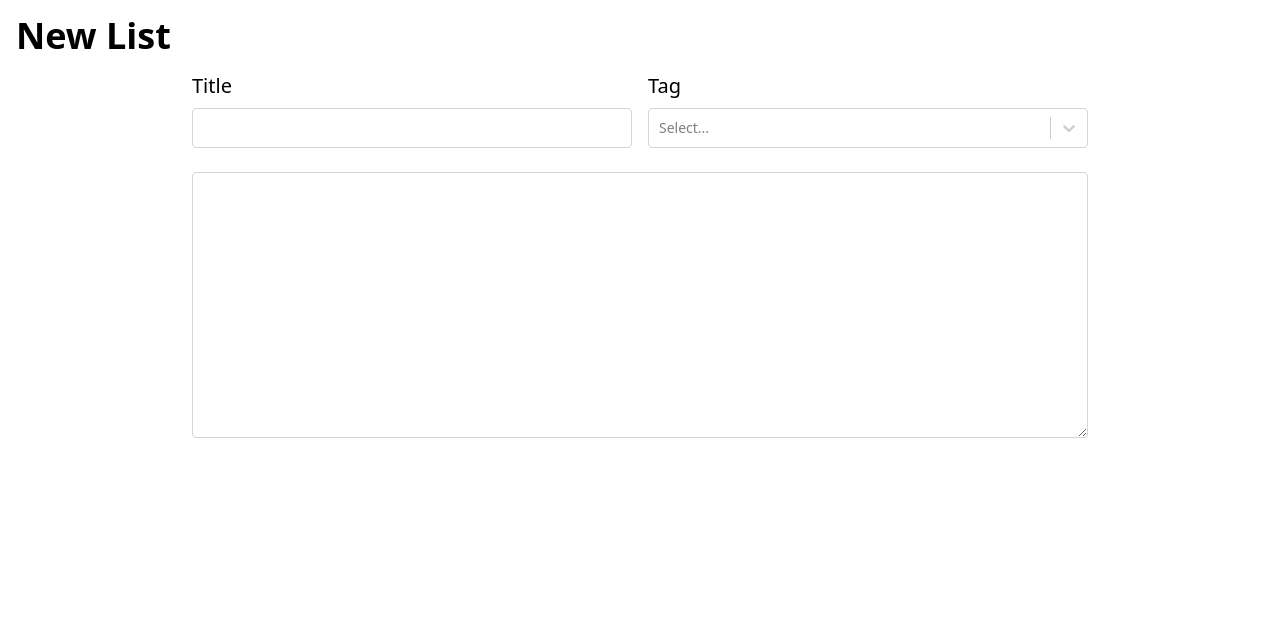
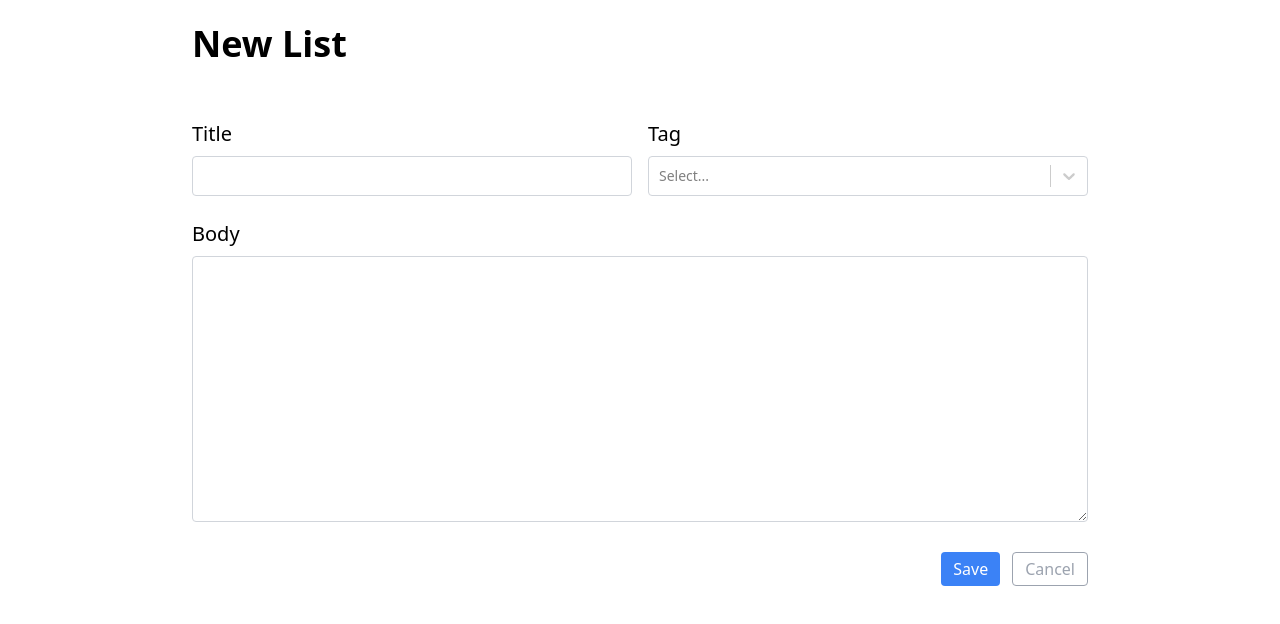
Before and after one commit to bblueberries/todo-list, a Next.js app: page /new in a window 1280 px wide. Shown: the top 624 px of the page. Built offline with nearby package versions, Linux system fonts and the light colour scheme.

Commit message:
feat: submit form , store data in localStorage

```diff
--- a/package.json
+++ b/package.json
@@ -21,6 +21,10 @@
     "react-dom": "18.2.0",
     "react-select": "^5.7.4",
     "tailwindcss": "3.3.3",
-    "typescript": "5.2.2"
+    "typescript": "5.2.2",
+    "uuid": "^9.0.0"
+  },
+  "devDependencies": {
+    "@types/uuid": "^9.0.2"
   }
 }
--- /dev/null
+++ b/src/components/Form.tsx
@@ -0,0 +1,119 @@
+import { ListData, Tag } from "@/constants/type";
+import Link from "next/link";
+import React, { FormEvent, useRef, useState } from "react";
+import Creatable from "react-select/creatable";
+import { v4 as uuidV4 } from "uuid";
+
+type FormProps = {
+  onSubmit: (data: ListData) => void;
+  onAddTag: (data: Tag) => void;
+  availableTags: Tag[];
+};
+
+const customStyles = {
+  control: (base: any, state: any) => ({
+    ...base,
+    height: "2.5rem",
+    minHeight: "2.5rem",
+    borderColor: "rgb(209 213 219)",
+  }),
+};
+
+export default function Form({ onSubmit, onAddTag, availableTags }: FormProps) {
+  const titleRef = useRef<HTMLInputElement>(null);
+  const bodyRef = useRef<HTMLTextAreaElement>(null);
+  const [selectedTags, setSelectedTags] = useState<Tag[]>([]);
+
+  const customStyles = {
+    control: (base: any, state: any) => ({
+      ...base,
+      height: "2.5rem",
+      minHeight: "2.5rem",
+      borderColor: "rgb(209 213 219)",
+    }),
+  };
+
+  function handleSubmit(e: FormEvent) {
+    e.preventDefault();
+
+    onSubmit({
+      title: titleRef.current!.value,
+      body: bodyRef.current!.value,
+      tags: selectedTags,
+    });
+  }
+
+  return (
+    <>
+      <form
+        className="flex justify-center flex-col px-6 xl:px-48"
+        onSubmit={handleSubmit}
+      >
+        <div className="flex gap-4 text-sm">
+          <div className=" w-6/12">
+            <p className=" text-xl mb-2">Title</p>
+            <input
+              className=" w-full border border-gray-300 hover:border-gray-400 focus:hover:border-blue-500 focus:outline-blue-500 h-10 rounded px-3 outline-offset-[1.5px]"
+              ref={titleRef}
+              required
+            />
+          </div>
+          <div className=" w-6/12">
+            <p className="text-xl mb-2">Tag</p>
+            <Creatable
+              isMulti
+              styles={customStyles}
+              value={selectedTags.map((tag) => {
+                // convert our selectedTags (Tag type) into the way react-select use which is {label,value}
+                return { label: tag.label, value: tag.id };
+              })}
+              onChange={(tags) => {
+                setSelectedTags(
+                  // set Our SelectedTags from convert tags of react-select into our "Tag" type
+                  tags.map((tag) => {
+                    return { label: tag.label, id: tag.value };
+                  })
+                );
+              }}
+              onCreateOption={(label) => {
+                const newTag = { id: uuidV4(), label };
+                onAddTag(newTag);
+                setSelectedTags((prev) => [...prev, newTag]);
+              }}
+              options={
+                availableTags
+                  ? availableTags.map((tag) => ({
+                      label: tag.label,
+                      value: tag.id,
+                    }))
+                  : []
+              }
+            />
+          </div>
+        </div>
+        <div className="mt-6">
+          <p className=" text-xl mb-2">Body</p>
+          <textarea
+            className="border border-gray-300 rounded w-full focus:outline-blue-500 p-3  focus:hover:border-blue-500 outline-offset-[1.5px]"
+            rows={10}
+            ref={bodyRef}
+            required
+          />
+        </div>
+        <div className="mt-6 flex justify-end gap-3">
+          <button
+            className="rounded bg-blue-500 px-3 py-1 text-white hover:bg-blue-600 "
+            type="submit"
+          >
+            Save
+          </button>
+          <Link href="/">
+            <button className="rounded text-gray-400 px-3 py-1 border border-gray-400 hover:bg-slate-100">
+              Cancel
+            </button>
+          </Link>
+        </div>
+      </form>
+    </>
+  );
+}
--- a/src/components/NoteForm.tsx
+++ /dev/null
@@ -1,40 +0,0 @@
-import React from "react";
-import Creatable from "react-select/creatable";
-type Props = {};
-
-export default function ({}: Props) {
-  const customStyles = {
-    control: (base: any, state: any) => ({
-      ...base,
-      height: "2.5rem",
-      minHeight: "2.5rem",
-      borderColor: "rgb(209 213 219)",
-    }),
-  };
-
-  return (
-    <>
-      <div className="flex justify-center flex-col px-6 xl:px-48">
-        <div className="flex gap-4 text-sm">
-          <div className=" w-6/12">
-            <p className=" text-xl mb-2">Title</p>
-            <input
-              className=" w-full border border-gray-300 focus:outline-blue-500 h-10 rounded px-3"
-              required
-            />
-          </div>
-          <div className=" w-6/12">
-            <p className="text-xl mb-2">Tag</p>
-            <Creatable isMulti styles={customStyles} />
-          </div>
-        </div>
-        <div className="mt-6">
-          <textarea
-            className="border border-gray-300 rounded w-full focus:outline-blue-500 p-3"
-            rows={10}
-          />
-        </div>
-      </div>
-    </>
-  );
-}
--- /dev/null
+++ b/src/components/useLocalStorage.tsx
@@ -0,0 +1,27 @@
+import { useEffect, useState } from "react";
+
+export function useLocalStorage<T>(key: string, initialValue: T | (() => T)) {
+  const [value, setValue] = useState<T>(() => {
+    if (typeof window !== "undefined") {
+      const jsonValue = localStorage.getItem(key);
+
+      if (jsonValue === null) {
+        // check if any data from this key in local storage
+        if (typeof initialValue === "function") {
+          // check if it is a function
+          return (initialValue as () => T)(); //then return its function
+        } else {
+          return initialValue; // if it not a function then set initial value of useState to initialValue
+        }
+      } else {
+        return JSON.parse(jsonValue); // return data inside key
+      }
+    }
+  });
+
+  useEffect(() => {
+    localStorage.setItem(key, JSON.stringify(value)); // set localStorage item whenever value or key change
+  }, [value, key]);
+
+  return [value, setValue] as [T, typeof setValue];
+}
--- /dev/null
+++ b/src/constants/type.tsx
@@ -0,0 +1,23 @@
+export type List = {
+  id: string;
+} & ListData;
+
+export type RawList = {
+  id: string;
+} & RawListData;
+
+export type RawListData = {
+  title: string;
+  body: string;
+  tagIds: string[];
+};
+export type ListData = {
+  title: string;
+  body: string;
+  tags: Tag[];
+};
+
+export type Tag = {
+  id: string;
+  label: string;
+};
--- /dev/null
+++ b/src/contexts/StateContext.tsx
@@ -0,0 +1,42 @@
+import { RawList, Tag } from "@/constants/type";
+import { useLocalStorage } from "@/components/useLocalStorage";
+import { createContext, useContext, useState } from "react";
+
+type ContextValue = {
+  lists: RawList[];
+  setLists: (lists: any) => void;
+  tags: Tag[];
+  setTags: (tags: any) => void;
+};
+
+const initialState: ContextValue = {
+  lists: [],
+  setLists: () => {},
+  tags: [],
+  setTags: () => {},
+};
+const StateContext = createContext<ContextValue>(initialState);
+
+export function useStateContext() {
+  return useContext(StateContext);
+}
+type Prop = {
+  children: React.ReactNode;
+};
+
+export function StateProvider({ children }: Prop) {
+  const [lists, setLists] = useLocalStorage<RawList[]>("NOTES", []);
+  const [tags, setTags] = useLocalStorage<Tag[]>("TAGS", []);
+
+  const contextValue: ContextValue = {
+    lists,
+    setLists,
+    tags,
+    setTags,
+  };
+  return (
+    <StateContext.Provider value={contextValue}>
+      {children}
+    </StateContext.Provider>
+  );
+}
--- a/src/pages/_app.tsx
+++ b/src/pages/_app.tsx
@@ -1,6 +1,10 @@
-import '@/styles/globals.css'
-import type { AppProps } from 'next/app'
-
+import "@/styles/globals.css";
+import type { AppProps } from "next/app";
+import { StateProvider } from "@/contexts/StateContext";
 export default function App({ Component, pageProps }: AppProps) {
-  return <Component {...pageProps} />
+  return (
+    <StateProvider>
+      <Component {...pageProps} />
+    </StateProvider>
+  );
 }
--- a/src/pages/index.tsx
+++ b/src/pages/index.tsx
@@ -1,8 +1,28 @@
+import { ListData, RawList, Tag } from "@/constants/type";
+import { useStateContext } from "@/contexts/StateContext";
+import { useLocalStorage } from "@/components/useLocalStorage";
+import { useMemo } from "react";
+
 export default function Home() {
+  // const [lists, setLists] = useLocalStorage<RawList[]>("NOTES", []);
+  // const [tags, setTags] = useLocalStorage<Tag[]>("TAGS", []);
+  const { lists, setLists, tags, setTags } = useStateContext();
+
+  const listsWithTags = useMemo(() => {
+    if (!lists || !tags) {
+      return []; // Handle the case when lists or tags are not defined
+    }
+    return lists.map((list) => {
+      return {
+        ...list,
+        tags: tags.filter((tag) => list.tagIds.includes(tag.id)),
+      };
+    });
+  }, [lists, tags]);
+
   return (
     <>
-      <div>hello</div>
-      <div>hello2</div>
+      <div>HOME</div>
     </>
   );
 }
--- a/src/pages/new.tsx
+++ b/src/pages/new.tsx
@@ -1,13 +1,38 @@
-import NoteForm from "@/components/NoteForm";
+import NoteForm from "@/components/Form";
+import { ListData, RawList, Tag } from "@/constants/type";
+import { useStateContext } from "@/contexts/StateContext";
+import { type } from "os";
 import React from "react";
+import { v4 as uuidV4 } from "uuid";
 
-type Props = {};
+export default function NewNote() {
+  const { lists, setLists, tags, setTags } = useStateContext();
+  type setLists = (lists: RawList[]) => void;
 
-export default function NewNote({}: Props) {
+  function onCreateList({ tags, ...data }: ListData) {
+    setLists((prevLists: any) => {
+      const newList: RawList = {
+        ...data,
+        id: uuidV4(),
+        tagIds: tags.map((tag) => tag.id),
+      };
+
+      // Concatenate the new list to the previous lists
+      return [...prevLists, newList];
+    });
+  }
+
+  function addTag(tag: Tag) {
+    setTags((prev: any) => [...prev, tag]);
+  }
   return (
     <>
-      <p className="m-4 text-4xl font-bold">New List</p>
-      <NoteForm />
+      <p className="text-4xl font-bold px-6 xl:px-48 mt-6 mb-14">New List</p>
+      <NoteForm
+        onSubmit={onCreateList}
+        onAddTag={addTag}
+        availableTags={tags}
+      />
     </>
   );
 }
```
Also changed, not shown: 1 other file (tests, documents, lock files or other folders).
